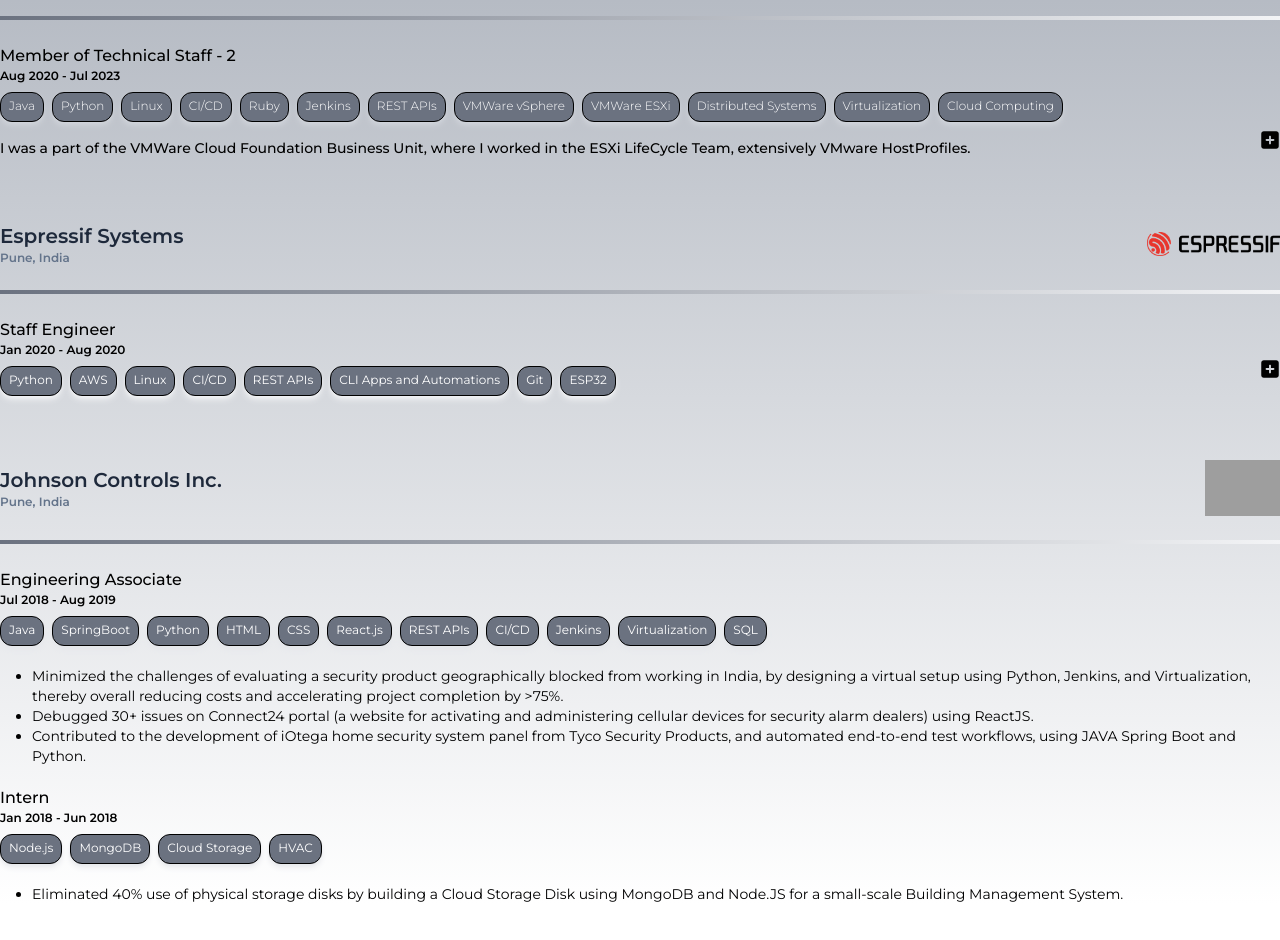
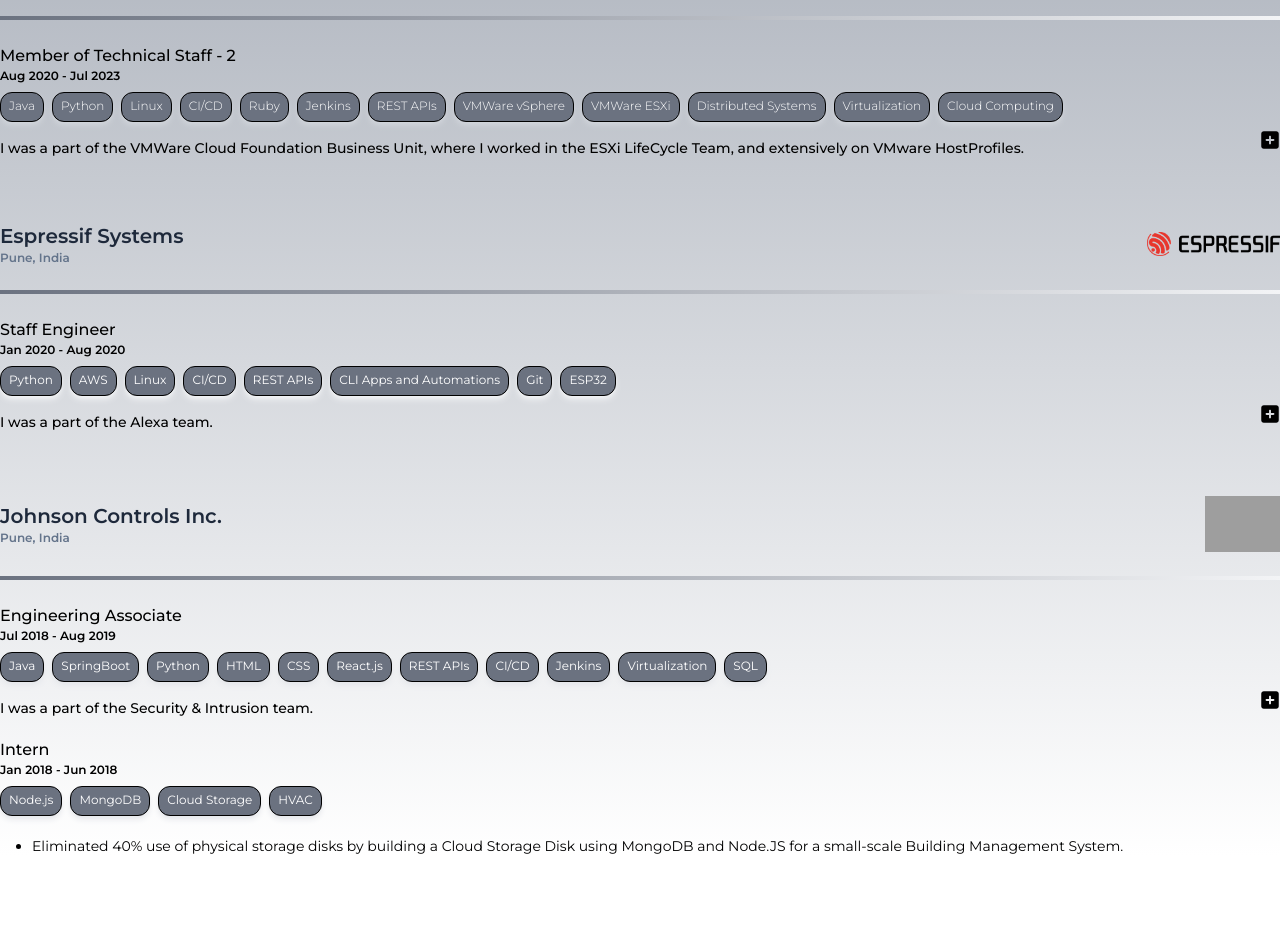
Before and after one commit to himeghasingh/himeghasingh.github.io, a React (Create React App) app: page /experience in a window 1280 px wide. Shown: the part 320-1260 px from the top of the page. Built offline with nearby package versions, Linux system fonts and the light colour scheme; grey boxes are pictures that could not be loaded.

Commit message:
corrected dropdown arrow

```diff
--- a/src/components/Experience.jsx
+++ b/src/components/Experience.jsx
@@ -63,19 +63,34 @@
 
 
 const Experience = () => {
-  const [showRoles, setShowRoles] = useState(false);
-  const toggleRoles = () => {
-    setShowRoles(!showRoles);
+
+  const [vm_isTextVisible, vm_setIsTextVisible] = useState(false);
+
+  const vm_toggleTextVisibility = () => {
+    // Toggle the state
+    vm_setIsTextVisible(!vm_isTextVisible);
   };
-  const [isTextVisible, setIsTextVisible] = useState(false);
+  const [esp_isTextVisible, esp_setIsTextVisible] = useState(false);
 
-  const toggleTextVisibility = () => {
+  const esp_toggleTextVisibility = () => {
     // Toggle the state
-    setIsTextVisible(!isTextVisible);
+    esp_setIsTextVisible(!esp_isTextVisible);
+  };
+  const [jc_ft_isTextVisible, jc_ft_setIsTextVisible] = useState(false);
+
+  const jc_ft_toggleTextVisibility = () => {
+    // Toggle the state
+    jc_ft_setIsTextVisible(!jc_ft_isTextVisible);
+  };
+  const [jc_int_isTextVisible, jc_int_setIsTextVisible] = useState(false);
+
+  const jc_int_toggleTextVisibility = () => {
+    // Toggle the state
+    jc_int_setIsTextVisible(!jc_int_isTextVisible);
   };
   return (
     <div className="w-full bg-gradient-to-b from-gray-400  to-white transition-opacity">
-      <div className=" mx-auto max-w-screen-xl min-h-screen flex flex-col items-center justify-center mb-20 ">
+      <div className=" mx-auto max-w-screen-xl min-h-screen flex flex-col  justify-center mb-20 ">
         <div className="text-md sm:text-3xl font-bold text-white mb-8 mt-40 style={{ textShadow: '20px 20px 4px rgba(0, 0, 0, 1.0)' }}">
           EXPERIENCE
         </div>
@@ -86,7 +101,7 @@
                 <a href="https://www.vmware.com/in.html" target="_blank" rel="noopener noreferrer" className="hover:text-white ">VMWare</a>
                 <p className="text-xs text-slate-500">Bengaluru, India</p>
               </div>
-              <div className='flex items-center justify-end'>
+              <div className='flex justify-end'>
                 <img src={vmwareLogo} alt="VMware Logo" className="h-8 w-26 items-right" style={{ marginLeft: '20' }} /> </div>
             </div>
             <div className="w-full h-1 bg-gradient-to-r from-gray-500 to-gray-100 mt-6 mb-6 custom-animation"></div>
@@ -104,22 +119,20 @@
             </div>
             <div className='flex items-center justify-between'>
               <div>
-                <div className='mt-4 text-sm font-secondary text-black font-medium'> I was a part of the VMWare Cloud Foundation Business Unit, where I worked in the ESXi LifeCycle Team, extensively VMware HostProfiles.</div>
+                <div className='mt-4 text-sm font-secondary text-black font-medium'> I was a part of the VMWare Cloud Foundation Business Unit, where I worked in the ESXi LifeCycle Team, and extensively on VMware HostProfiles.</div>
               </div>
               <div >
-                {/* Toggle visibility and change the icon based on state */}
-                {isTextVisible ? (
-                  <FaSquareMinus onClick={toggleTextVisibility} size={20} />
+                 {vm_isTextVisible ? (
+                  <FaSquareMinus onClick={vm_toggleTextVisibility} size={20} />
                 ) : (
-                  <FaSquarePlus onClick={toggleTextVisibility} size={20} />
+                  <FaSquarePlus onClick={vm_toggleTextVisibility} size={20} />
                 )}
               </div>
             </div>
 
 
-            {/* Render text conditionally based on state */}
-            {isTextVisible && (
-              <div className={`transition-height overflow-hidden ${isTextVisible ? 'h-auto' : 'h-0'}`}>
+             {vm_isTextVisible && (
+              <div className={`transition-height overflow-hidden ${vm_isTextVisible ? 'h-auto' : 'h-0'}`}>
                 <ul className="ml-8 font-secondary list-disc text-sm mt-5">
                   <li>Created scalable microservices enabling Multi-Cloud Architecture and Virtualization.</li>
                   <li>Designed and Implemented APIs for Non-Disruptive VM Upgrade, reducing vCenter software upgrade downtime from several hours to 5 minutes, ≈ 1500%.</li>
@@ -141,8 +154,6 @@
             </div>
             <div className="w-500 h-1 bg-gradient-to-r from-gray-500 to-gray-100 mt-6 mb-6 custom-animation"></div>
             <p className='mt-5 font-medium'>Staff Engineer</p>
-            <div className='flex items-center justify-between'>
-            <div>
             <p className="text-xs font-semibold">Jan 2020 - Aug 2020</p>
             <div className="flex flex-row mt-2 ">
               {espressifSkills.map((skill, index) => (
@@ -151,20 +162,21 @@
                 </div>
               ))}
             </div>
+            <div className='flex items-center justify-between'>
+              <div>
+              <div className='mt-4 text-sm font-secondary text-black font-medium'> I was a part of the  Alexa team.</div>
             </div>
-            <div >
-                {/* Toggle visibility and change the icon based on state */}
-                {isTextVisible ? (
-                  <FaSquareMinus onClick={toggleTextVisibility} size={20} />
+            <div className=' hover:scale-125'>
+               {esp_isTextVisible ? (
+                <FaSquareMinus onClick={esp_toggleTextVisibility} size={20} />
               ) : (
-                  <FaSquarePlus onClick={toggleTextVisibility} size={20} />
+                <FaSquarePlus onClick={esp_toggleTextVisibility} size={20} />
               )}
             </div>
           </div>
 
-            {/* Render text conditionally based on state */}
-            {isTextVisible && (
-              <div className={`transition-height overflow-hidden ${isTextVisible ? 'h-auto' : 'h-0'}`}>
+          {esp_isTextVisible && (
+            <div className={`transition-height overflow-hidden ${esp_isTextVisible ? 'h-auto' : 'h-0'}`}>
               <ul className="ml-8 font-secondary list-disc text-sm mt-5">
                 <li>Constructed a CLI framework for ESP-Rainmaker (a open-source software for hassle-free deployment of an IoT device network) to add new devices and modify the state of the connected devices, in as less as few seconds.</li>
                 <li>Enhanced integration of ESP32 chip with Alexa built-in devices, using Python automation, overcoming the redundancy of managing complex cloud services, making it easier than ever to build low-cost Alexa compatible devices.</li>
@@ -182,7 +194,8 @@
           </div>
           <div className="w-500 h-1 bg-gradient-to-r from-gray-500 to-gray-100 mt-6 mb-6 custom-animation"></div>
           <ul>
-              <li><p className='mt-5 font-medium'>Engineering Associate</p>
+            <li>
+              <p className='mt-5 font-medium'>Engineering Associate</p>
               <p className="text-xs font-semibold">Jul 2018 - Aug 2019</p>
               <div className="flex flex-row mt-2 ">
                 {jciSkills.map((skill, index) => (
@@ -191,11 +204,25 @@
                   </div>
                 ))}
               </div>
+              <div className='flex items-center justify-between'>
+              <div>
+              <div className='mt-4 text-sm font-secondary text-black font-medium'> I was a part of the Security & Intrusion team.</div>
+              </div>
+            <div >
+              {jc_ft_isTextVisible ? (
+                <FaSquareMinus onClick={jc_ft_toggleTextVisibility} size={20} />
+              ) : (
+                <FaSquarePlus onClick={jc_ft_toggleTextVisibility} size={20} />
+              )}
+            </div>
+          </div>
+           {jc_ft_isTextVisible && (
+            <div className={`transition-height overflow-hidden ${jc_ft_isTextVisible ? 'h-auto' : 'h-0'}`}>
               <ul className="ml-8 font-secondary list-disc text-sm mt-5">
                 <li>Minimized the challenges of evaluating a security product geographically blocked from working in India, by designing a virtual setup using Python, Jenkins, and Virtualization, thereby overall reducing costs and accelerating project completion by {`>75%`}.</li>
                 <li>Debugged 30+ issues on Connect24 portal (a website for activating and administering cellular devices for security alarm dealers) using ReactJS.</li>
                 <li>Contributed to the development of iOtega home security system panel from Tyco Security Products, and automated end-to-end test workflows, using JAVA Spring Boot and Python.</li>
-                </ul>
+              </ul> </div>)}
             </li>
             <li><p className='mt-5 font-medium'>Intern</p>
               <p className="text-xs font-semibold">Jan 2018 - Jun 2018</p>
@@ -216,7 +243,7 @@
       </ul>
 
     </div>
-    </div>
+    </div >
   );
 };
 
```
Also changed, not shown: 1 other file (tests, documents, lock files or other folders). Lines whose indentation alone changed are shown as unchanged.
